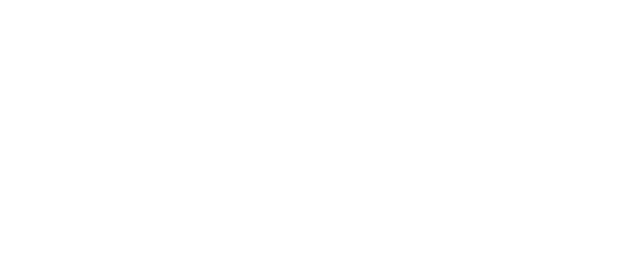
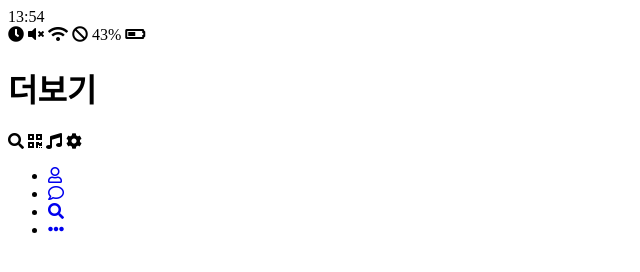
Before and after one commit to thinpig1130/CloneCoding, a plain HTML site: page cocoatalk/more.html in a window 1280 px wide. Shown: the whole page, without its empty margins (0-640 px from the left). Drawn offline with Linux system fonts and the light colour scheme.

Commit message:
all file update
html 파일의 기본 골격 구조를 채워넣다

```diff
--- a/cocoatalk/find.html
+++ b/cocoatalk/find.html
@@ -0,0 +1,67 @@
+<!DOCTYPE html>
+<html lang="en">
+<head>
+    <meta charset="UTF-8">
+    <meta name="viewport" content="width=device-width, initial-scale=1.0">
+    <title>Chats | Kakao Clone</title>
+    <link rel="stylesheet"
+        href="https://use.fontawesome.com/releases/v5.12.1/css/all.css"
+        integrity="sha384-v8BU367qNbs/aIZIxuivaU55N5GPF89WBerHoGA4QTcbUjYiLQtKdrfXnqAcXyTv"
+        crossorigin="anonymous"
+    />
+</head>
+<body>
+    <div class="status-bar">
+        <div class="status-bar__column">
+            <span class="status-bar__colock">13:54</span>
+        </div>
+        <div class="status-bar__column">
+            <i class="fas fa-clock"></i>
+            <i class="fas fa-volume-mute"></i>
+            <i class="fas fa-wifi"></i>
+            <i class="fas fa-ban"></i>
+            <span class="status-bar__battery-level">43%</span>
+            <i class="fas fa-battery-half"></i>
+        </div>
+    </div>
+    <header class="header">
+        <div class="header__header-column">
+            <h1 class="header__title">찾기</h1>
+        </div>
+        <div class="header__header-column">
+            <span class="header__icon">
+                <i class="fas fa-search"></i>
+            </span>
+            <span class="header__icon">
+                <i class="fas fa-cog"></i>
+            </span>
+        </div>
+    </header>
+
+    <nav class="nav">
+        <ul class="nav__list">
+            <li class="nav_list-item">
+                <a href="friends.html" class="list-link">
+                    <i class="far fa-user"></i>
+                </a>
+            </li>
+            <li class="nav_list-item">
+                <a href="index.html" class="nav__list-link">
+                    <i class="far fa-comment"></i>
+                </a>
+            </li>
+            <li class="nav_list-item">
+                <a href="find.html" class="nav__list-link">
+                    <i class="fas fa-search"></i>
+                </a>
+            </li>
+            <li class="nav_list-item">
+                <a href="/more.html" class="nav__list-link">
+                    <i class="fas fa-ellipsis-h"></i>
+                </a>
+            </li>
+        </ul>
+    </nav>
+
+</body>
+</html>
--- a/cocoatalk/more.html
+++ b/cocoatalk/more.html
@@ -0,0 +1,73 @@
+<!DOCTYPE html>
+<html lang="en">
+<head>
+    <meta charset="UTF-8">
+    <meta name="viewport" content="width=device-width, initial-scale=1.0">
+    <title>Chats | Kakao Clone</title>
+    <link rel="stylesheet"
+        href="https://use.fontawesome.com/releases/v5.12.1/css/all.css"
+        integrity="sha384-v8BU367qNbs/aIZIxuivaU55N5GPF89WBerHoGA4QTcbUjYiLQtKdrfXnqAcXyTv"
+        crossorigin="anonymous"
+    />
+</head>
+<body>
+    <div class="status-bar">
+        <div class="status-bar__column">
+            <span class="status-bar__colock">13:54</span>
+        </div>
+        <div class="status-bar__column">
+            <i class="fas fa-clock"></i>
+            <i class="fas fa-volume-mute"></i>
+            <i class="fas fa-wifi"></i>
+            <i class="fas fa-ban"></i>
+            <span class="status-bar__battery-level">43%</span>
+            <i class="fas fa-battery-half"></i>
+        </div>
+    </div>
+    <header class="header">
+        <div class="header__header-column">
+            <h1 class="header__title">더보기</h1>
+        </div>
+        <div class="header__header-column">
+            <span class="header__icon">
+                <i class="fas fa-search"></i>
+            </span>
+            <span class="header__icon">
+                <i class="fas fa-qrcode"></i>
+            </span>
+            <span class="header__icon">
+                <i class="fas fa-music"></i>
+            </span>
+            <span class="header__icon">
+                <i class="fas fa-cog"></i>
+            </span>
+        </div>
+    </header>
+
+    <nav class="nav">
+        <ul class="nav__list">
+            <li class="nav_list-item">
+                <a href="friends.html" class="list-link">
+                    <i class="far fa-user"></i>
+                </a>
+            </li>
+            <li class="nav_list-item">
+                <a href="index.html" class="nav__list-link">
+                    <i class="far fa-comment"></i>
+                </a>
+            </li>
+            <li class="nav_list-item">
+                <a href="find.html" class="nav__list-link">
+                    <i class="fas fa-search"></i>
+                </a>
+            </li>
+            <li class="nav_list-item">
+                <a href="/more.html" class="nav__list-link">
+                    <i class="fas fa-ellipsis-h"></i>
+                </a>
+            </li>
+        </ul>
+    </nav>
+
+</body>
+</html>
```
Also changed, not shown: cocoatalk/friends.html (+72 -0 lines), cocoatalk/index.html (+56 -0 lines), cocoatalk/setting.html (+1 -0 lines), cocoatalk/images/kichan.jpg (added).
